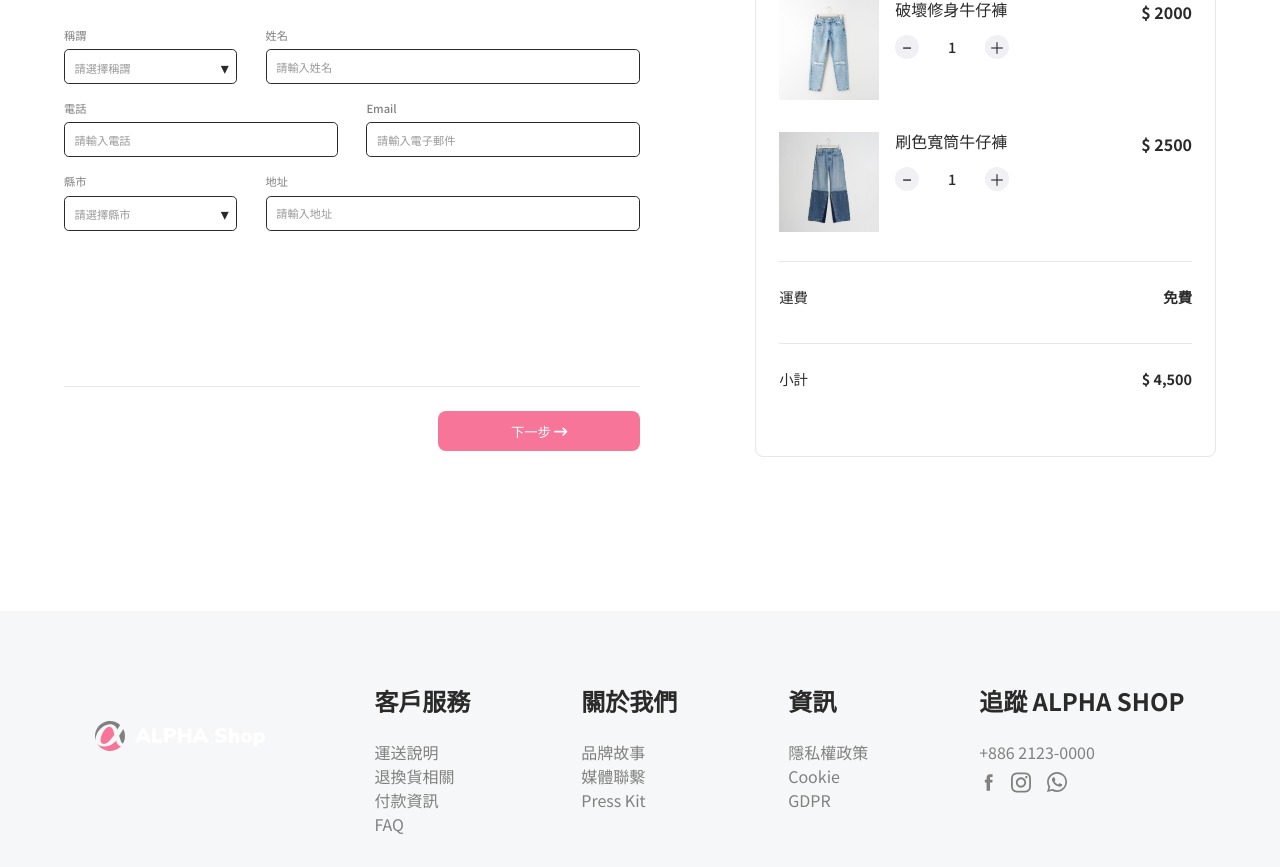
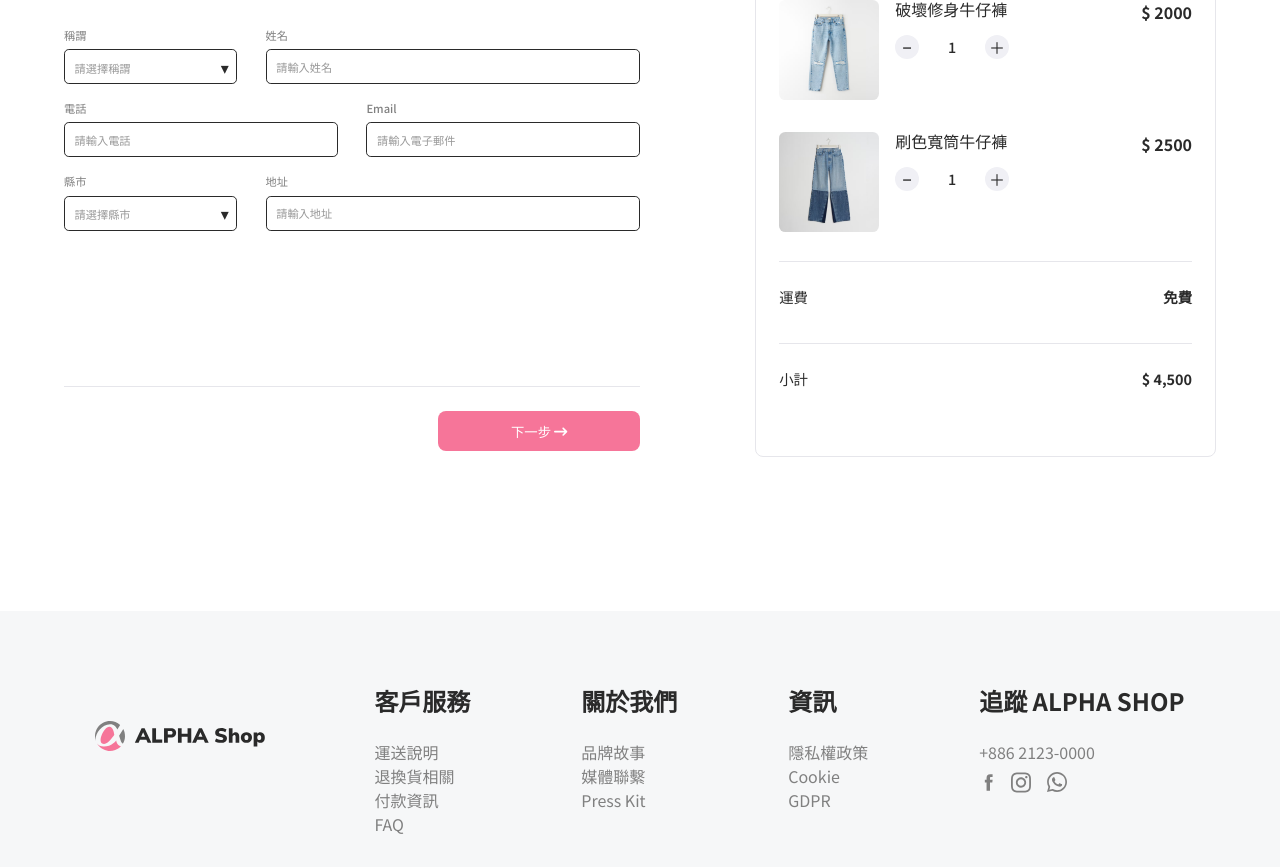
Before and after one commit to HsiaooooooJu/AlphaShop_VUE, a Vue app: page /#/checkout in a window 1280 px wide. Shown: the part 260-1127 px from the top of the page. Built offline with nearby package versions, Linux system fonts and the light colour scheme; what vue-sweetalert2 would draw is missing.

Commit message:
Fix styles - dark mode and hover

```diff
--- a/src/assets/styles/_basic.scss
+++ b/src/assets/styles/_basic.scss
@@ -8,6 +8,7 @@
   border: 1px solid var(--main-color);
   border-radius: 0.3rem;
   font-size: 0.7rem;
+  color: var(--main-color);
   background-color: transparent;
   -webkit-appearance: none;
 }
--- a/src/assets/styles/_cart-panel.scss
+++ b/src/assets/styles/_cart-panel.scss
@@ -25,10 +25,7 @@
         height: 6.25rem;
         background-size: cover;
         background-position: center;
-
-        >img {
-          border-radius: 0.4rem;
-        }
+        border-radius: 0.4rem;
       }
 
       .product-details {
--- a/src/assets/styles/_navbar.scss
+++ b/src/assets/styles/_navbar.scss
@@ -61,6 +61,10 @@
   .cart,
   .dark-mode {
     filter: var(--icon-brightness);
+
+    &:hover {
+      filter: brightness(290%) sepia(100%) hue-rotate(295deg) saturate(200%);
+    }
   }
 
   .dark-mode {
--- a/src/assets/styles/_reset.scss
+++ b/src/assets/styles/_reset.scss
@@ -87,6 +87,7 @@ input:invalid {
   /* Chrome, Firefox, Opera, Safari 10.1+ */
   color: var(--input-placeholder);
   opacity: 1;
+  background-color: transparent;
   /* Firefox adds a lower opacity to the placeholder,
     so use opacity: 1 to fix this. */
 }
@@ -94,9 +95,11 @@ input:invalid {
 :-ms-input-placeholder {
   /* Internet Explorer 10-11 */
   color: var(--input-placeholder);
+  background-color: transparent;
 }
 
 ::-ms-input-placeholder {
   /* Microsoft Edge */
   color: var(--input-placeholder);
+  background-color: transparent;
 }
--- a/src/components/Footer.vue
+++ b/src/components/Footer.vue
@@ -2,8 +2,8 @@
   <footer>
     <div class="footer__container container">
       <div class="navbar__brand__logo">
-        <img v-show="darkMode" src="../assets/images/logo.svg" class="logo" alt="">
-        <img v-show="!darkMode" src="../assets/images/white-logo.svg" class="white-logo" alt="">
+        <img v-show="!darkMode" src="../assets/images/logo.svg" class="logo" alt="">
+        <img v-show="darkMode" src="../assets/images/white-logo.svg" class="white-logo" alt="">
       </div>
       <div class="footer__container__list">
         <h5 class="footer__container__list__title">客戶服務</h5>
@@ -48,5 +48,11 @@
 <script>
 export default {
   name: 'Footer',
+  props: {
+    darkMode:{
+      type: Boolean,
+      required: true
+    }
+  },
 }
 </script>
--- a/src/components/Navbar.vue
+++ b/src/components/Navbar.vue
@@ -72,27 +72,20 @@ const navbarMenu = {
 
 export default {
   name: 'Navbar',
+  props: {
+    darkMode: {
+      type: Boolean
+    }
+  },
   data() {
     return {
       navItems: navbarMenu.navItems,
-      darkMode: false
     }
   },
   methods: {
     handleDarkMode() {
-      this.darkMode = !this.darkMode;
-    }
+      this.$emit('get-dark-mode-status')
+    },
   },
-  watch: {
-    darkMode: {
-      handler() {
-        if(this.darkMode) {
-          document.documentElement.setAttribute("data-theme", "dark")
-        } else {
-          document.documentElement.setAttribute("data-theme", "")
-        }
-      }
-    }
-  }
 }
 </script>
--- a/src/views/Checkout.vue
+++ b/src/views/Checkout.vue
@@ -1,7 +1,7 @@
 <template>
   <div>
     <header>
-      <Navbar />
+      <Navbar :dark-mode="darkMode" @get-dark-mode-status="getDarkModeStatus" />
     </header>
     <main class="main-content">
       <Stepper :steps="steps" :initial-current-step="currentStep" />
@@ -34,7 +34,7 @@
 
     </main>
     <!-- Footer -->
-    <Footer />
+    <Footer :dark-mode="darkMode" />
 
   </div>
 </template>
@@ -83,7 +83,8 @@ export default {
         },
         payment: {},
         cart: {}
-      }
+      },
+      darkMode: false
     }
   },
   methods: {
@@ -117,10 +118,17 @@ export default {
       this.order.cart = cartInfo
       this.saveStorage()
     },
+    getDarkModeStatus() {
+      this.darkMode = !this.darkMode
+      if(this.darkMode) {
+        document.documentElement.setAttribute("data-theme", "dark")
+      } else {
+        document.documentElement.setAttribute("data-theme", "")
+      }
+    },
     saveStorage() {
       localStorage.setItem(this.storageKey, JSON.stringify(this.order))
     },
-
   },
   created() {
     this.fetchOrder()
```
Also changed, not shown: src/assets/images/sun.svg.
